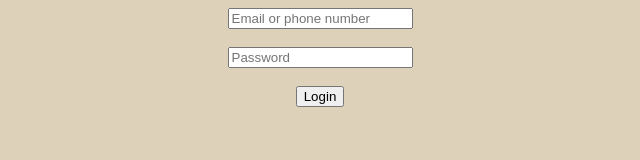
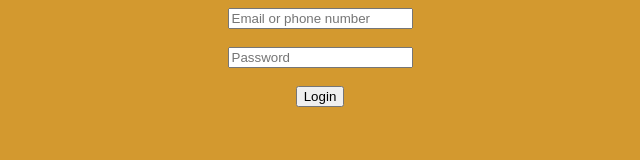
Before and after one commit to dhiviyasss/web-platform-tufb66, a plain HTML site: page index.html in a window 1280 px wide. Shown: the whole page, without its empty margins (320-960 px from the left). Drawn offline with Linux system fonts and the light colour scheme.

Commit message:
1 file modified

```diff
--- a/styles.css
+++ b/styles.css
@@ -1,8 +1,16 @@
 body {
   font-family: 'Times New Roman', Times, serif;
-  background: rgb(221, 209, 186);
+  background: rgb(211, 153, 47);
 }
-.container {
-  width: 380px;
-  margin: auto;
-  border-radius: 25px;
+<style>
+.bordered {
+  width: 200px;
+  height: 100px;
+  padding: 20px;
+  border: 1px slategray;
+  border-radius: 8px;
+}
+</style>
+<div class="bordered">
+Box with a bordered
+</div>
```
